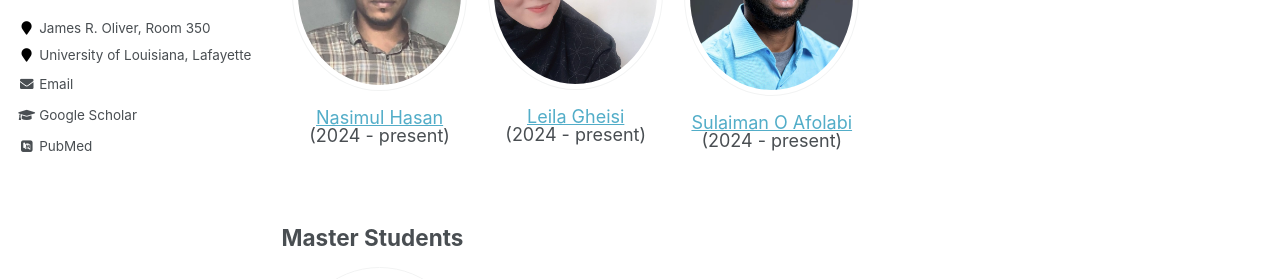
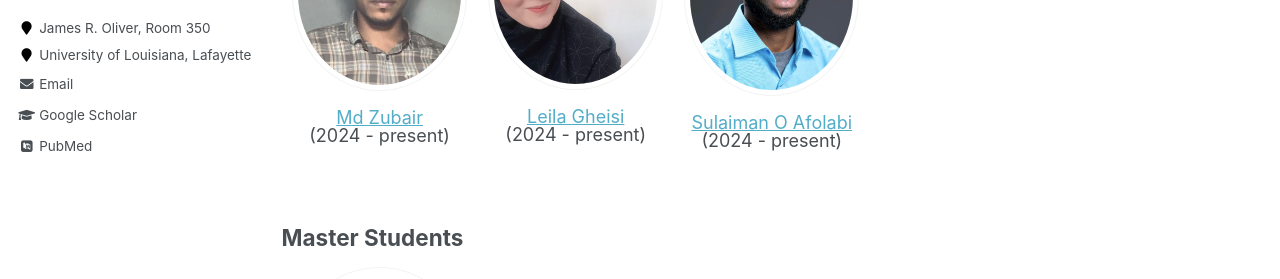
Before and after one commit to shiminxst/shiminxst.github.io, a Jekyll site: the page built from _pages/lab.md, in a window 1280 px wide and 1286 px high. Shown: the part 357-636 px from the top of the window. Built offline with Jekyll 4.4.1, drawn with Linux system fonts in a browser that asks for light colours; some web fonts are replaced.

Commit message:
Update lab.md

```diff
--- a/_pages/lab.md
+++ b/_pages/lab.md
@@ -19,7 +19,7 @@ Current Members
             <img src="/images/img/students/nasimul.jpg" class="author__avatar" alt="Nasimul Hasan">
       </div>
       <div class="author__content">
-            <p><a href = "https://nasimulhasan.github.io/nasimulhasan/" target="_blank">Nasimul Hasan</a><br/>(2024 - present)</p>
+            <p><a href = "https://zubair063.github.io/" target="_blank">Md Zubair</a><br/>(2024 - present)</p>
       </div>
       </center>
     </div>
```
